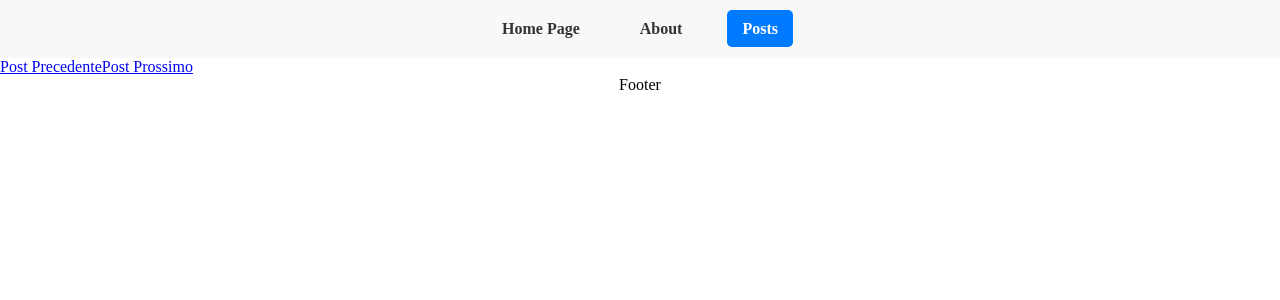
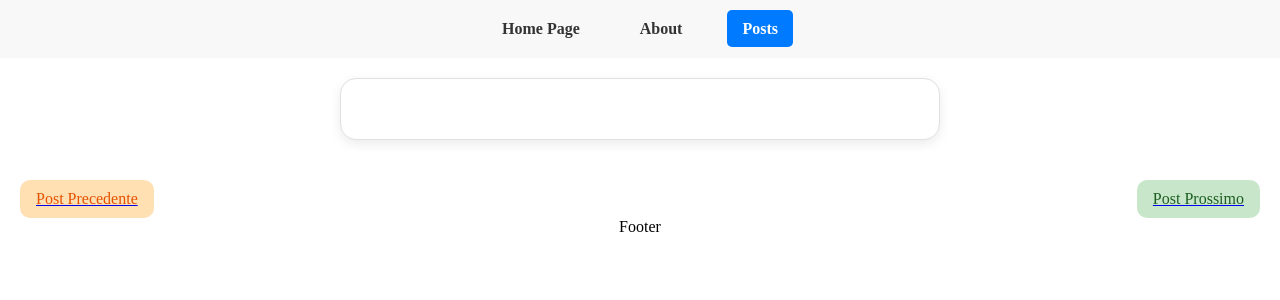
Before and after one commit to AndreaRispoli97/react-router, a React (Vite) app: page /posts/1 in a window 1280 px wide. Shown: the top 300 px of the page. Built offline with nearby package versions, Linux system fonts and the light colour scheme; no server answers.

Commit message:
feat: enhance post navigation and styling in SinglePost and Posts components

```diff
--- a/src/index.css
+++ b/src/index.css
@@ -68,3 +68,80 @@ footer {
     background-color: #007bff;
     border-radius: 5px;
 }
+
+
+.info-link {
+    display: inline-block;
+    margin-top: 10px;
+    padding: 8px 16px;
+    background-color: #b3e5fc;
+    color: #0d47a1;
+    border-radius: 8px;
+    text-decoration: none;
+    transition: background-color 0.3s ease, color 0.3s ease;
+    font-weight: 500;
+    cursor: pointer;
+}
+
+.info-link:hover {
+    background-color: #81d4fa;
+    color: #063970;
+}
+
+.post-navigation {
+    display: flex;
+    justify-content: space-between;
+    margin-top: 40px;
+    padding: 0 20px;
+}
+
+.prev-post,
+.next-post {
+    padding: 10px 16px;
+    border-radius: 10px;
+    font-weight: 500;
+    cursor: pointer;
+    text-decoration: none;
+    transition: all 0.3s ease;
+}
+
+.prev-post {
+    background-color: #ffe0b2;
+    color: #e65100;
+}
+
+.prev-post:hover {
+    background-color: #ffcc80;
+}
+
+.next-post {
+    background-color: #c8e6c9;
+    color: #1b5e20;
+}
+
+.next-post:hover {
+    background-color: #a5d6a7;
+}
+
+.custom-card {
+    background-color: #ffffff;
+    border: 1px solid #e0e0e0;
+    border-radius: 16px;
+    padding: 24px;
+    max-width: 600px;
+    margin: 20px auto;
+    box-shadow: 0 4px 12px rgba(0, 0, 0, 0.08);
+    transition: transform 0.3s ease, box-shadow 0.3s ease;
+}
+
+.card-title {
+    font-size: 1.5rem;
+    margin-bottom: 12px;
+    color: #2c3e50;
+}
+
+.card-body {
+    font-size: 1rem;
+    color: #4f4f4f;
+    line-height: 1.6;
+}
--- a/src/pages/Posts.jsx
+++ b/src/pages/Posts.jsx
@@ -29,7 +29,7 @@ const Posts = () => {
                         <h2>{title}</h2>
 
 
-                        <Link to={`/posts/${id}`}>Per più informazioni</Link>
+                        <Link to={`/posts/${id}`}><p className="info-link">Per più informazioni</p></Link>
                     </div>
 
                 ))}
--- a/src/pages/SinglePosts.jsx
+++ b/src/pages/SinglePosts.jsx
@@ -27,12 +27,18 @@ function SinglePost() {
 
     return (
         <>
-            <div>
-                <h1>{card.title}</h1>
-                <p>{card.body}</p>
+            <div className="custom-card">
+                <h1 className="card-title">{card.title}</h1>
+                <p className="card-body">{card.body}</p>
             </div>
-            <Link to={`/posts/${prevId}`}>Post Precedente</Link>
-            <Link to={`/posts/${postId}`}>Post Prossimo</Link>
+            <div className="post-navigation">
+                <Link to={`/posts/${prevId}`}>
+                    <p className="prev-post">Post Precedente</p>
+                </Link>
+                <Link to={`/posts/${postId}`}>
+                    <p className="next-post">Post Prossimo</p>
+                </Link>
+            </div>
 
         </>
     )
```
